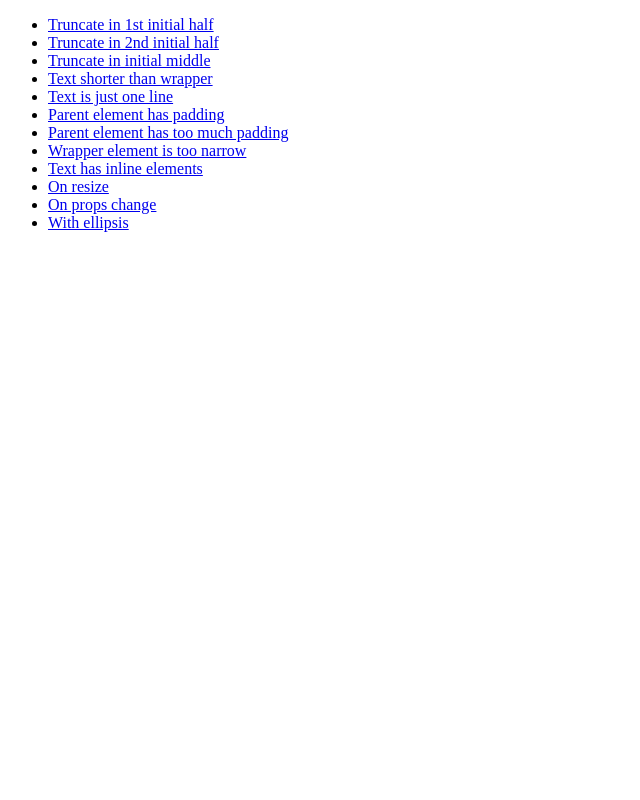
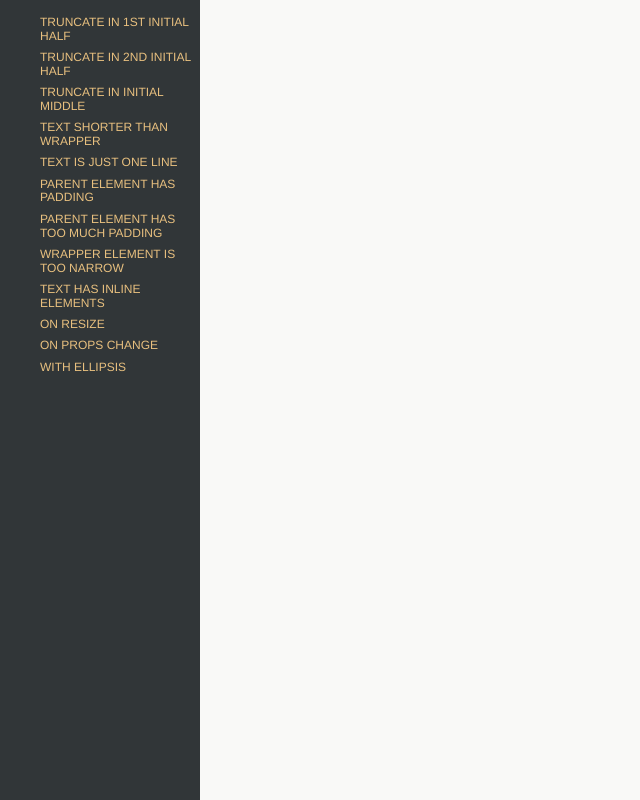
Before and after one commit to JaakkoKarhu/react-truncator, a React app: page / in a window 1280 px wide. Shown: the whole page, without its empty margins (0-640 px from the left). Built offline with nearby package versions, Linux system fonts and the light colour scheme.

Commit message:
add style, add packages, change routing to support active links, change to hashrouting for github pages

```diff
--- a/build-tools/webpack.config.site.js
+++ b/build-tools/webpack.config.site.js
@@ -30,6 +30,10 @@ module.exports = {
       test: /\.js?$/,
       loaders: ['babel-loader'],
       exclude: /node_modules/
+    },
+    {
+      test: /\.css?$/,
+      use: ['style-loader', 'css-loader'],
     }]
   }
 
--- a/package.json
+++ b/package.json
@@ -39,6 +39,7 @@
     "babel-preset-es2015": "^6.5.0",
     "babel-preset-react": "^6.5.0",
     "babel-preset-stage-0": "^6.5.0",
+    "css-loader": "^0.28.1",
     "enzyme": "^2.7.1",
     "eslint": "^3.16.0",
     "eslint-plugin-react": "^6.10.0",
@@ -52,6 +53,7 @@
     "react-router-dom": "^4.1.1",
     "react-test-renderer": "^15.4.2",
     "resize-observer-polyfill": "^1.4.2",
+    "style-loader": "^0.17.0",
     "webpack": "^2.2.0",
     "webpack-dev-server": "^2.2.0"
   },
--- a/site/src/App.js
+++ b/site/src/App.js
@@ -1,10 +1,17 @@
+/* TODO
+ *
+ * - Make the examples to work with Github pages
+ */
+
 import React from 'react';
 import Truncator from '../../src';
 import {
-  BrowserRouter as Router,
+  HashRouter as Router,
   Route,
-  Link
+  Link,
+  NavLink
 } from 'react-router-dom'
+import './presentation.css'
 
 const FirstHalf = () => (
   <div className="text-wrapper"
@@ -179,71 +186,103 @@ class OnPropsChange extends React.Component {
   }
 };
 
-const App = () => (
+const isActive = (location, pathname) => {
+  console.log('App.js', '-->>', location, pathname);
+  return location.pathname==pathname
+}
+
+const App = (props) => (
   <Router>
-    <div>
+    <section>
+      <div className='presentation-sidebar'>
         <ul>
           <li>
-          <Link to="1st-half">
+            <NavLink to="1st-half"
+                     isActive={(m, loc) => isActive(loc, '/1st-half')}
+                     activeClassName="active">
               Truncate in 1st initial half
-          </Link>
+            </NavLink>
           </li>
           <li>
-          <Link to="2nd-half">
+            <NavLink to="2nd-half"
+                     isActive={(m, loc) => isActive(loc, '/2nd-half')}
+                     activeClassName="active">
               Truncate in 2nd initial half
-          </Link>
+            </NavLink>
           </li>
           <li>
-          <Link to="initial-middle">
+            <NavLink to="initial-middle"
+                     isActive={(m, loc) => isActive(loc, '/initial-middle')}
+                     activeClassName="active">
               Truncate in initial middle
-          </Link>
+            </NavLink>
           </li>
           <li>
-          <Link to="shorter-than-wrapper">
+            <NavLink to="shorter-than-wrapper"
+                     isActive={(m, loc) => isActive(loc, '/shorter-than-wrapper')}
+                     activeClassName="active">
               Text shorter than wrapper
-          </Link>
+            </NavLink>
           </li>
           <li>
-          <Link to="one-line">
+            <NavLink to="one-line"
+                     isActive={(m, loc) => isActive(loc, '/one-line')}
+                     activeClassName="active">
               Text is just one line
-          </Link>
+            </NavLink>
           </li>
           <li>
-          <Link to="with-padding">
+            <NavLink to="with-padding"
+                     isActive={(m, loc) => isActive(loc, '/with-padding')}
+                     activeClassName="active">
               Parent element has padding
-          </Link>
+            </NavLink>
           </li>
           <li>
-          <Link to="with-too-much-padding">
+            <NavLink to="with-too-much-padding"
+                     isActive={(m, loc) => isActive(loc, '/with-too-much-padding')}
+                     activeClassName="active">
               Parent element has too much padding
-          </Link>
+            </NavLink>
           </li>
           <li>
-          <Link to="too-narrow-wrapper">
+            <NavLink to="too-narrow-wrapper"
+                     isActive={(m, loc) => isActive(loc, '/too-narrow-wrapper')}
+                     activeClassName="active">
               Wrapper element is too narrow
-          </Link>
+            </NavLink>
           </li>
           <li>
-          <Link to="text-has-inline-elements">
+            <NavLink to="text-has-inline-elements"
+                     isActive={(m, loc) => isActive(loc, '/text-has-inline-elements')}
+                     activeClassName="active">
               Text has inline elements
-          </Link>
+            </NavLink>
           </li>
           <li>
-          <Link to="on-resize">
+            <NavLink to="on-resize"
+                     isActive={(m, loc) => isActive(loc, '/on-resize')}
+                     activeClassName="active">
               On resize
-          </Link>
+            </NavLink>
           </li>
           <li>
-          <Link to="on-props-change">
+            <NavLink to="on-props-change"
+                     isActive={(m, loc) => isActive(loc, '/on-props-change')}
+                     activeClassName="active">
               On props change
-          </Link>
+            </NavLink>
           </li>
           <li>
-          <Link to="with-custom-ellipsis">
+            <NavLink to="with-custom-ellipsis"
+                     isActive={(m, loc) => isActive(loc, '/with-custom-ellipsis')}
+                     activeClassName="active">
               With ellipsis
-          </Link>
+            </NavLink>
           </li>
         </ul>
+      </div>
+      <div className='presentation-content'>
         <Route path="/1st-half" component={ FirstHalf } />
         <Route path="/2nd-half" component={ SecondHalf } />
         <Route path="/initial-middle" component={ InitialMiddle } />
@@ -257,6 +296,7 @@ const App = () => (
         <Route path="/on-props-change" component={ OnPropsChange } />
         <Route path="/with-custom-ellipsis" component={ WithCustomEllipsis } />
       </div>
+    </section>
   </Router>
 );
 
--- /dev/null
+++ b/site/src/presentation.css
@@ -0,0 +1,129 @@
+/* Font-family: http://www.cssfontstack.com/Franklin-Gothic-Medium
+ * Color scheme: https://coolors.co/ef6461-e8e9eb-e0dfd5-e4b363-313638
+ *
+ * TODO
+ *
+ * - Add css linter
+ */
+html, body {
+  padding: 0;
+  margin: 0;
+  height: 100%;
+}
+
+[class^="presentation"] h1 {
+  color: #313638;
+  font-family: "Franklin Gothic Medium", "Franklin Gothic", "ITC Franklin Gothic", Arial, sans-serif;
+  font-size: 34px;
+  border-bottom: solid 3px #EF6461;
+  font-style: normal;
+  font-variant: normal;
+  font-weight: 700;
+  line-height: 31px;
+}
+[class^="presentation"] h2 {
+  color: #E65F5C;
+  font-family: "Franklin Gothic Medium", "Franklin Gothic", "ITC Franklin Gothic", Arial, sans-serif;
+  font-size: 16px;
+  font-style: normal;
+  font-variant: normal;
+  font-weight: 600;
+  text-transform: uppercase;
+  line-height: 15.4px;
+}
+[class^="presentation"] h3 {
+  font-family: "Franklin Gothic Medium", "Franklin Gothic", "ITC Franklin Gothic", Arial, sans-serif;
+  font-size: 14px;
+  font-style: normal;
+  font-variant: normal;
+  font-weight: 500;
+  line-height: 15.4px;
+}
+[class^="presentation"] p,
+[class^="presentation"] li {
+  font-family: "Franklin Gothic Medium", "Franklin Gothic", "ITC Franklin Gothic", Arial, sans-serif;
+  font-size: 14px;
+  font-style: normal;
+  font-variant: normal;
+  font-weight: 400;
+  line-height: 20px;
+}
+[class^="presentation"] blockquote {
+  font-family: "Franklin Gothic Medium", "Franklin Gothic", "ITC Franklin Gothic", Arial, sans-serif;
+  font-size: 21px;
+  font-style: normal;
+  font-variant: normal;
+  font-weight: 400;
+  line-height: 30px;
+}
+[class^="presentation"] pre {
+  font-family: "Franklin Gothic Medium", "Franklin Gothic", "ITC Franklin Gothic", Arial, sans-serif;
+  font-size: 13px;
+  font-style: normal;
+  font-variant: normal;
+  font-weight: 400;
+  line-height: 18.5714px;
+}
+
+.presentation-sidebar {
+  position: fixed;
+  top: 0;
+  left: 0;
+  width: 200px;
+  height: 100%;
+  background-color: #313638;
+}
+
+.presentation-sidebar li,
+.presentation-sidebar li a {
+  line-height: 1.15;
+  margin-bottom: 7.5px;
+  text-decoration: none;
+  text-transform: uppercase;
+  font-size: 12px;
+  list-style-type: none;
+  color: #E8C07F;
+}
+
+.presentation-sidebar li.active,
+.presentation-sidebar li a.active {
+  text-decoration: underline;
+}
+
+.presentation-content {
+  overflow: scroll;
+  padding: 15px;
+  margin-left: 200px;
+  background-color: #F9F9F7;
+  top: 0;
+  right: 0;
+  left: 0;
+  position: fixed;
+  bottom: 0;
+}
+
+[class^="presentation-section"] {
+  overflow: hidden;
+  float: left;
+}
+
+.presentation-section-50 {
+  width: 50%;
+}
+
+.presentation-well-json {
+  box-sizing: border-box;
+  border-radius: 5px;
+  padding: 15px;
+  color: #F6F6F3;
+  width: 100%;
+  display: block;
+  height: auto;
+  background-color: #121415;
+  font-family: Rockwell, "Courier Bold", Courier, Georgia, Times, "Times New Roman", serif;
+  font-size: 14px;
+  font-style: normal;
+  font-variant: normal;
+  font-weight: 400;
+  line-height: 1.25;
+}
--- a/webpack.config.js
+++ b/webpack.config.js
@@ -23,6 +23,10 @@ module.exports = {
       test: /\.js?$/,
       use: ['babel-loader'],
       exclude: /node_modules/
+    },
+    {
+      test: /\.css?$/,
+      use: ['style-loader', 'css-loader'],
     }]
   },
 
```
Lines whose indentation alone changed are shown as unchanged.
